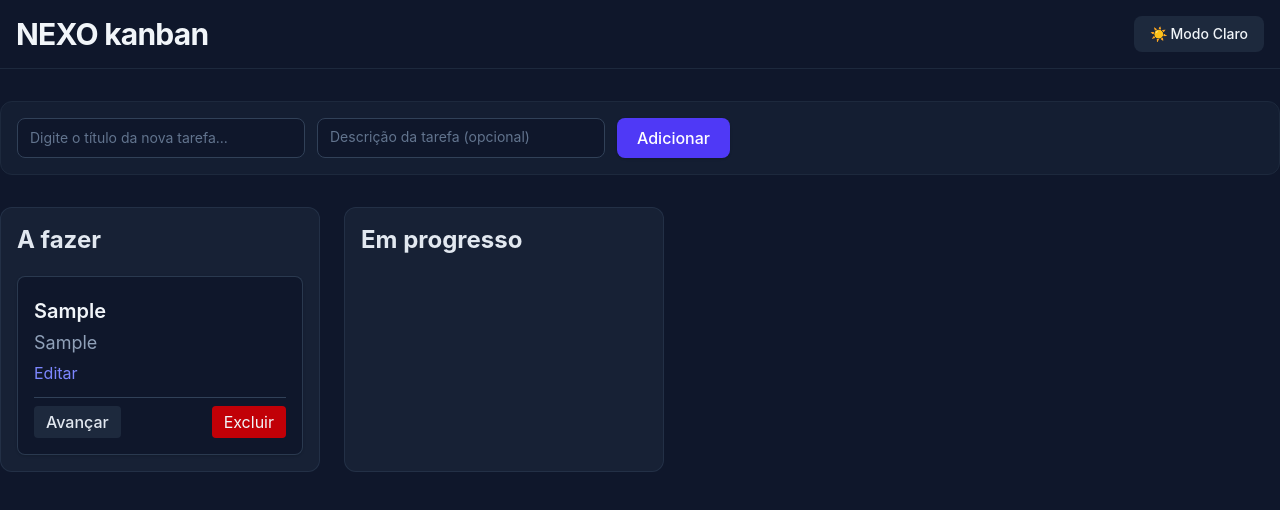
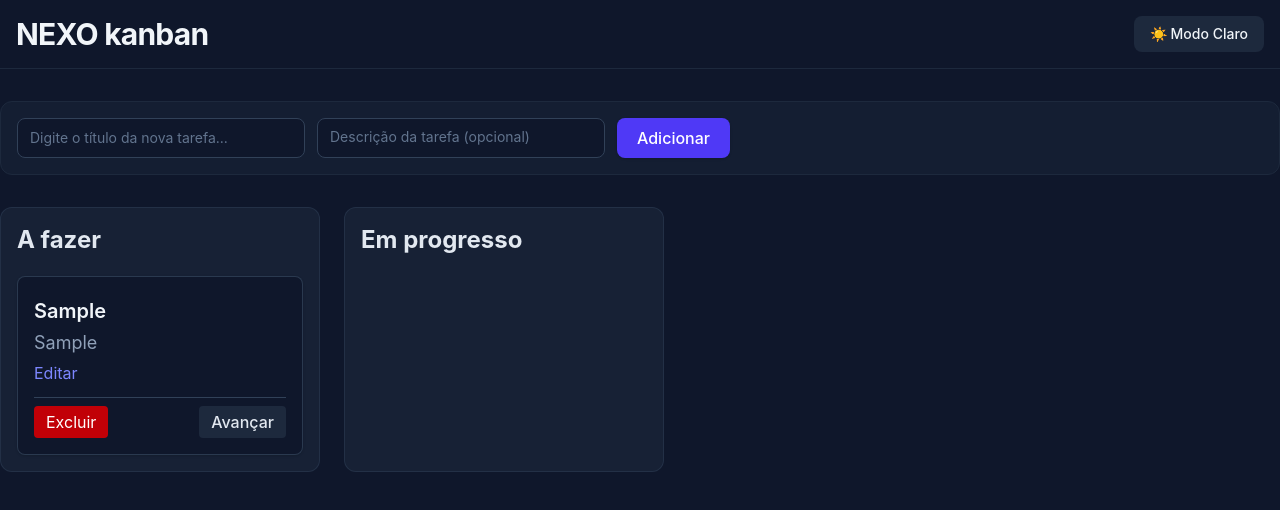
Before and after one commit to felipealvesrodrigues/NEXO, a React (Vite) app: page / in a window 1280 px wide. Both pictures are taken after typing "Sample", "Sample" into the empty fields and a click on the button "Adicionar". Shown: the top 510 px of the page. Built offline with nearby package versions, Linux system fonts and the light colour scheme.

Commit message:
minor changes

```diff
--- a/src/App.tsx
+++ b/src/App.tsx
@@ -55,7 +55,7 @@ function Card({ title, description, id, status, onMove, onDelete, onEdit }: Card
           className="w-full px-3 py-1.5 bg-slate-50 dark:bg-slate-800 border border-slate-300 dark:border-slate-700 rounded text-sm text-slate-900 dark:text-slate-100 outline-none focus:ring-1 focus:ring-indigo-500"
           />
           <textarea value={editDescription} onChange={(e) => setEditDescription(e.target.value)} placeholder="Descrição"
-          className="w-full px-3 py-1.5 bg-slate-50 dark:bg-slate-800 border border-slate-300 dark:border-slate-700 rounded text-sm text-slate-900 dark:text-slate-100 outline-none focus:ring-1 focus:ring-indigo-500 resize-none" /* Parei aqui */
+          className="w-full px-3 py-1.5 bg-slate-50 dark:bg-slate-800 border border-slate-300 dark:border-slate-700 rounded text-sm text-slate-900 dark:text-slate-100 outline-none focus:ring-1 focus:ring-indigo-500 resize-none"
           />
           <button onClick={handleSave}
           className="bg-indigo-600 hover:bg-indigo-700 rounded text-white py-[2.3px] transition cursor-pointer w-24 self-center">
@@ -72,24 +72,24 @@ function Card({ title, description, id, status, onMove, onDelete, onEdit }: Card
       )}
 
       <div className="flex items-center gap-2 mt-3 pt-2 border-t border-slate-100 dark:border-slate-700">
-      {status === 'to_do' && (
-        <button onClick={() => onMove(id, 'in_progress')}
-        className="px-3 py-1 font-medium bg-slate-100 dark:bg-slate-800 hover:bg-slate-200 dark:hover:bg-slate-700 transition text-slate-700 dark:text-slate-200 rounded cursor-pointer">
-          Avançar
-        </button>
-      )}
+      <button onClick={() => onDelete(id)}
+      className="mr-auto px-3 py-1 text-white bg-red-600 hover:bg-red-700 dark:bg-red-700 dark:hover:bg-red-800 rounded transition cursor-pointer">
+        Excluir
+      </button>
 
       {status === 'in_progress' && (
         <button onClick={() => onMove(id, 'to_do')}
-        className="px-3 py-1 font-medium bg-slate-100 dark:bg-slate-800 hover:bg-slate-200 dark:hover:bg-slate-700 transition text-slate-700 dark:text-slate-200 rounded cursor-pointer">
+        className="px-3 py-1 font-medium bg-slate-200 dark:bg-slate-800 hover:bg-slate-200 dark:hover:bg-slate-700 transition text-slate-700 dark:text-slate-200 rounded cursor-pointer">
           Voltar
         </button>
       )}
 
-      <button onClick={() => onDelete(id)}
-      className="ml-auto px-3 py-1 bg-rose-500 hover:bg-rose-600 dark:bg-red-700 dark:hover:bg-red-800 rounded transition cursor-pointer">
-        Excluir
-      </button>
+      {status === 'to_do' && (
+        <button onClick={() => onMove(id, 'in_progress')}
+        className="px-3 py-1 font-medium bg-slate-200 dark:bg-slate-800 hover:bg-slate-200 dark:hover:bg-slate-700 transition text-slate-700 dark:text-slate-200 rounded cursor-pointer">
+          Avançar
+        </button>
+      )}
       </div>
     </div>
   )
@@ -196,7 +196,7 @@ export default function App() {
               placeholder="Descrição da tarefa (opcional)"
               value={newTaskDescription}
               onChange={(e) => setNewTaskDescription(e.target.value)}
-              className="px-3 py-2 bg-slate-50 dark:bg-slate-900 border border-slate-300 dark:border-slate-700 rounded-lg text-sm text-slate-900 dark:text-slate-100 placeholder-slate-500 focus:outline:none focus:ring-2 focus:ring-indigo-500 w-72 h-10 resize-none"
+              className="px-3 py-2 bg-slate-50 dark:bg-slate-900 border border-slate-300 dark:border-slate-700 rounded-lg text-sm text-slate-900 dark:text-slate-100 placeholder-slate-500 focus:outline-none focus:ring-2 focus:ring-indigo-500 w-72 h-10 resize-none"
               />
 
               <button type="submit" className="px-5 py-2 bg-indigo-600 hover:bg-indigo-700 text-white font-medium rounded-lg transition cursor-pointer shadow-sm">
```
